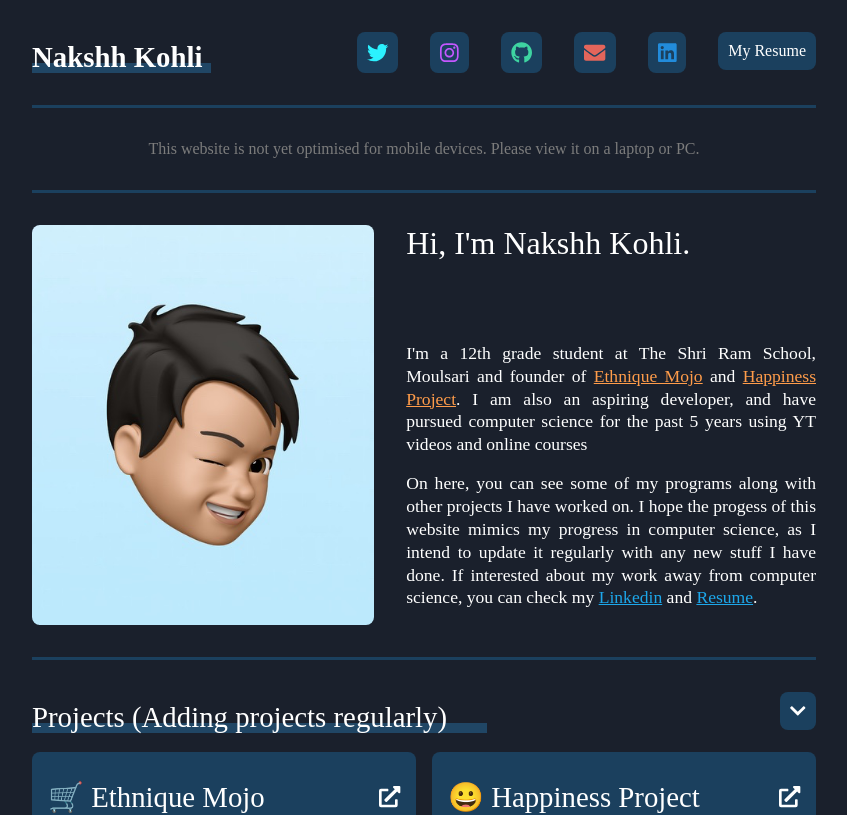
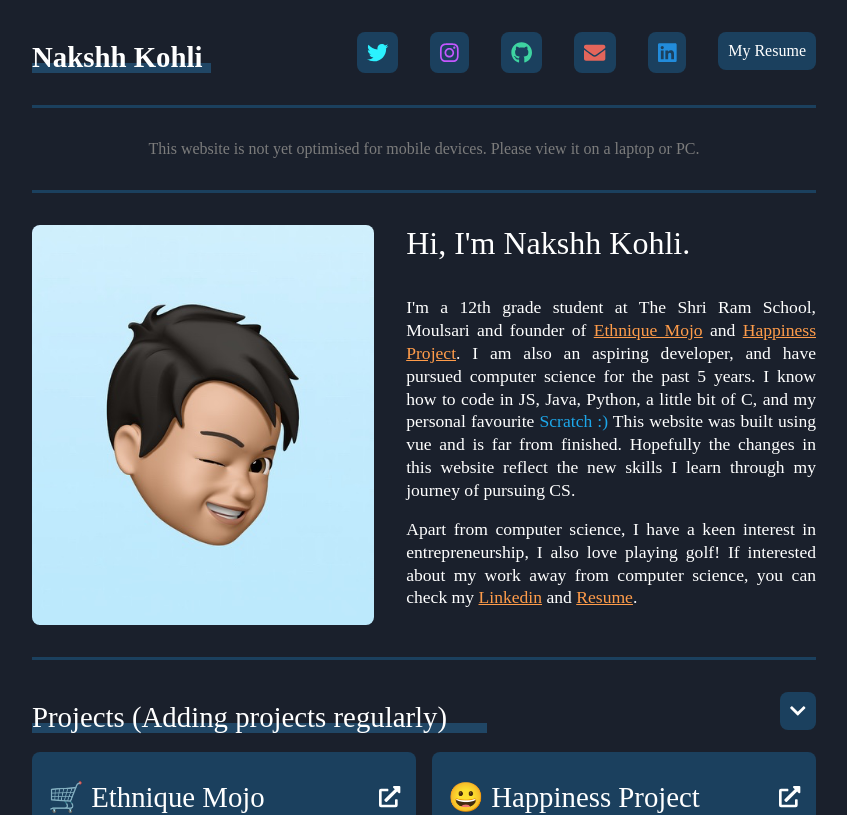
Before and after one commit to Nakshh/website, a Vue app: page / in a window 1280 px wide. Shown: the top 815 px of the page, without its empty margins (216-1063 px from the left). Built offline with nearby package versions, Linux system fonts and the light colour scheme; a web font is replaced by a local one.

Commit message:
changed hero

```diff
--- a/src/components/Hero.vue
+++ b/src/components/Hero.vue
@@ -28,16 +28,32 @@
 						href="https://happinessproject.co.in"
 						>Happiness Project</a
 					>. I am also an aspiring developer, and have pursued computer
-					science for the past 5 years using YT videos and online courses
+					science for the past 5 years. I know how to code in JS, Java, Python,
+					a little bit of C, and my personal favourite <span class="color">Scratch :)</span>
+					This website was built using vue and is far from finished. Hopefully the
+					changes in this website reflect the new skills I learn through my journey of pursuing CS.
 
 				</p>
 				<p class="b-margin" align="justify">
-					On here, you can see some of my programs along with other
-					projects I have worked on. I hope the progess of this website
-					mimics my progress in computer science, as I intend to update
-					it regularly with any new stuff I have done.
-					If interested about my work away from computer science, you
-					can check my <a class="color" href="https://www.linkedin.com/in/nakshhkohli/">Linkedin</a> and <a class="color" href="CV.pdf">Resume</a>.
+					Apart from computer science, I have a keen interest in entrepreneurship,
+					I also love playing golf! If interested about my work away from computer science, you
+					can check my
+					<a
+						target="_blank"
+						rel="noopener noreferrer"
+						class="orange"
+						href="https://www.linkedin.com/in/nakshhkohli/"
+						>Linkedin</a
+					> and
+					<a
+						target="_blank"
+						rel="noopener noreferrer"
+						class="orange"
+						href="CV.pdf"
+						>Resume</a
+					>.
+
+					<!--<a class="color" href="https://www.linkedin.com/in/nakshhkohli/">Linkedin</a> and <a class="color" href="CV.pdf">Resume</a>.-->
 				</p>
 			</div>
 		</div>
```
